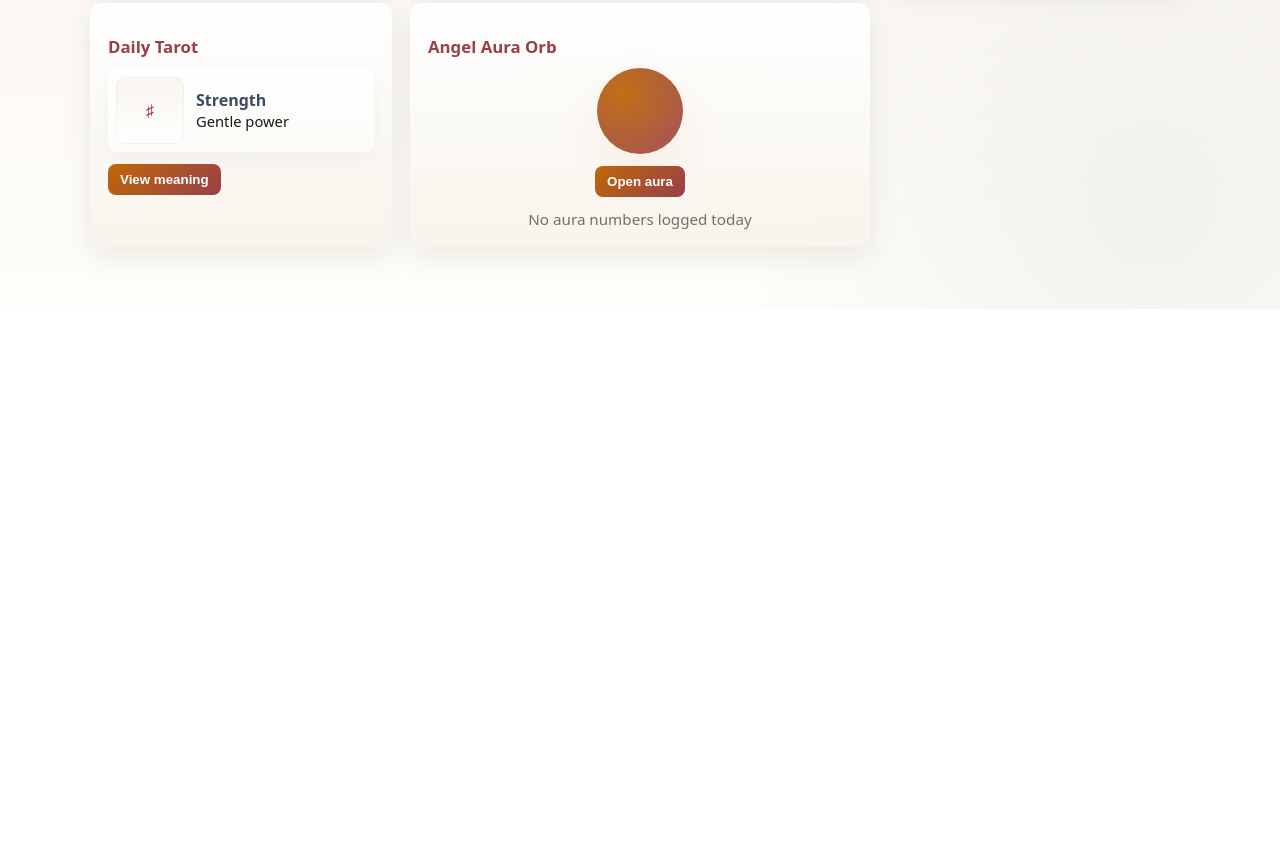
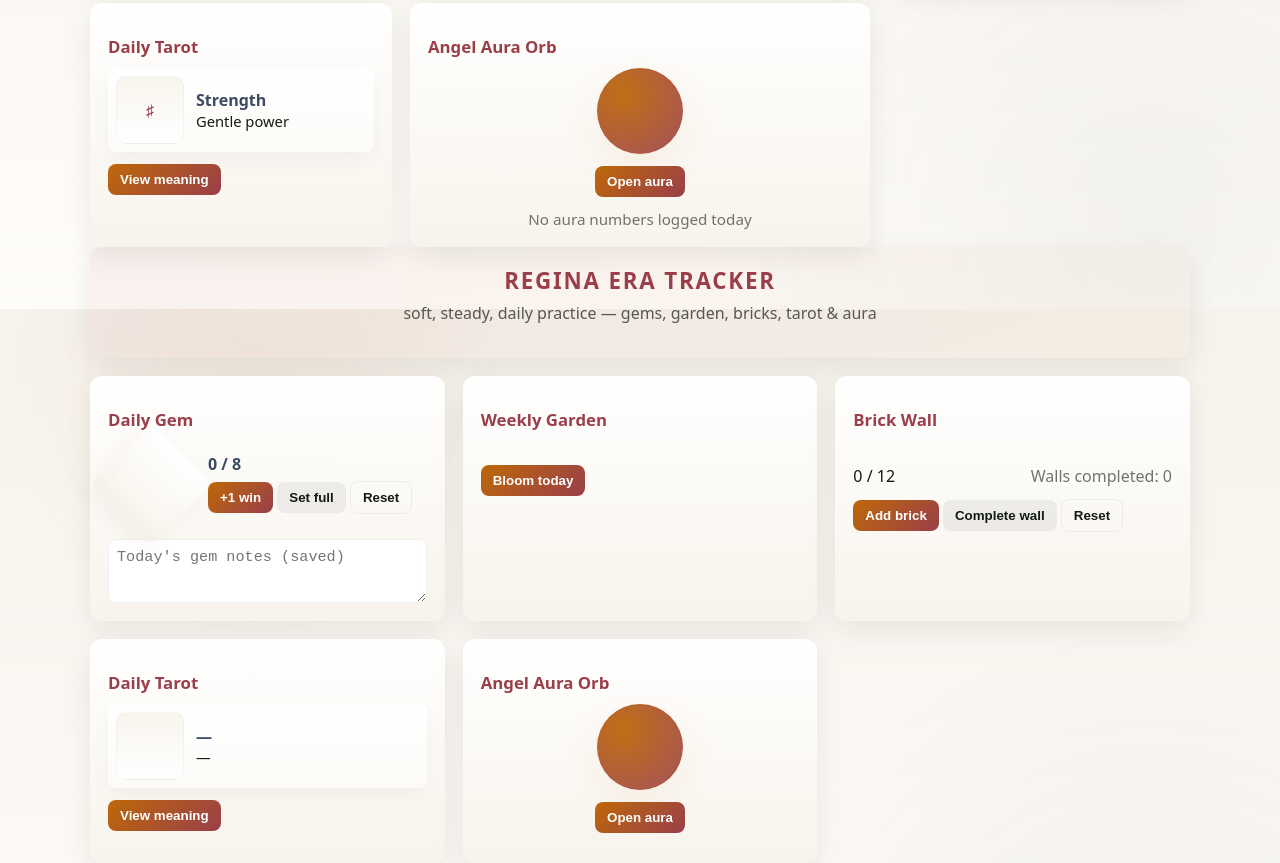
Before and after one commit to reginaspearsbhakta-pixel/BloomGardenTracker, a plain HTML site: page index.html in a window 1280 px wide. Shown: the part 491-1354 px from the top of the page. Before the commit the page ends 800 px from the top, so only its background shows below. Drawn offline with Linux system fonts and the light colour scheme.

Commit message:
Add HTML structure for Regina Era Tracker

```diff
--- a/index.html
+++ b/index.html
@@ -121,7 +121,139 @@
       <pre id="auraLog" class="aura-log"></pre>
     </div>
   </div>
+<!doctype html>
+<html lang="en">
+<head>
+  <meta charset="utf-8" />
+  <meta name="viewport" content="width=device-width,initial-scale=1" />
+  <title>Regina Era Tracker</title>
+  <link rel="stylesheet" href="style.css">
+</head>
+<body>
+  <header class="site-header">
+    <div class="header-inner">
+      <h1 class="app-title">Regina Era Tracker</h1>
+      <p class="subtitle">soft, steady, daily practice — gems, garden, bricks, tarot & aura</p>
+    </div>
+  </header>
+
+  <main class="container">
+    <section class="grid">
+      <!-- Daily Gem Card -->
+      <div class="card" id="cardGem">
+        <h2 class="card-title">Daily Gem</h2>
+        <div class="card-body">
+          <div class="gem-visual-wrap">
+            <!-- diamond rotated container; fill handled by CSS & JS -->
+            <div id="gemDiamond" class="gem-diamond" aria-hidden="true">
+              <div class="gem-fill" id="gemFill"></div>
+              <!-- subtle internal facets for richer look -->
+              <div class="gem-facet facet-a"></div>
+              <div class="gem-facet facet-b"></div>
+              <div class="gem-facet facet-c"></div>
+            </div>
+
+            <div class="gem-info">
+              <div id="gemCount" class="gem-count">0 / 8</div>
+              <div class="gem-controls">
+                <button id="btnGemAdd" class="btn primary">+1 win</button>
+                <button id="btnGemFull" class="btn">Set full</button>
+                <button id="btnGemReset" class="btn neutral">Reset</button>
+              </div>
+            </div>
+          </div>
+          <textarea id="gemNotes" class="notes" placeholder="Today's gem notes (saved)"></textarea>
+        </div>
+      </div>
+
+      <!-- Weekly Garden Card -->
+      <div class="card" id="cardGarden">
+        <h2 class="card-title">Weekly Garden</h2>
+        <div class="card-body">
+          <div id="gardenRow" class="garden-row" aria-label="7 day garden"></div>
+          <div class="garden-controls">
+            <button id="btnBloomToday" class="btn primary">Bloom today</button>
+          </div>
+        </div>
+      </div>
+
+      <!-- Brick Wall Card -->
+      <div class="card" id="cardWall">
+        <h2 class="card-title">Brick Wall</h2>
+        <div class="card-body">
+          <div id="wallGrid" class="wall-grid" aria-hidden="true"></div>
+          <div class="wall-meta">
+            <div id="wallLabel">0 / 12</div>
+            <div id="wallsCompleted" class="muted">Walls completed: 0</div>
+          </div>
+          <div class="wall-controls">
+            <button id="btnAddBrick" class="btn primary">Add brick</button>
+            <button id="btnCompleteWall" class="btn">Complete wall</button>
+            <button id="btnResetWall" class="btn neutral">Reset</button>
+          </div>
+        </div>
+      </div>
+
+      <!-- Tarot Card -->
+      <div class="card" id="cardTarot">
+        <h2 class="card-title">Daily Tarot</h2>
+        <div class="card-body tarot-body">
+          <div id="tarotCard" class="tarot-card" role="group" aria-label="daily tarot">
+            <div id="tarotGlyph" class="tarot-glyph" aria-hidden="true"></div>
+            <div class="tarot-text">
+              <div id="tarotTitle" class="tarot-title">—</div>
+              <div id="tarotTagline" class="tarot-tagline muted">—</div>
+            </div>
+          </div>
+          <div class="tarot-controls">
+            <button id="btnTarotOpen" class="btn primary">View meaning</button>
+          </div>
+        </div>
+      </div>
+
+      <!-- Angel Aura Orb -->
+      <div class="card" id="cardOrb">
+        <h2 class="card-title">Angel Aura Orb</h2>
+        <div class="card-body orb-body">
+          <div id="auraOrb" class="orb" title="Open aura log" role="button" aria-pressed="false"></div>
+          <div class="orb-controls">
+            <button id="btnOpenAura" class="btn primary">Open aura</button>
+          </div>
+          <div id="auraSummary" class="aura-summary muted"></div>
+        </div>
+      </div>
+    </section>
+  </main>
+
+  <!-- Tarot modal -->
+  <div id="modalTarot" class="modal hidden" role="dialog" aria-modal="true" aria-labelledby="tarotTitle">
+    <div class="modal-panel">
+      <button id="btnCloseTarot" class="modal-close" aria-label="Close">×</button>
+      <h3 id="modalTarotTitle">Card</h3>
+      <div id="modalTarotGlyph" class="modal-glyph"></div>
+      <p id="modalTarotMeaning" class="modal-meaning"></p>
+    </div>
+  </div>
+
+  <!-- Aura modal -->
+  <div id="modalAura" class="modal hidden" role="dialog" aria-modal="true" aria-labelledby="auraModalTitle">
+    <div class="modal-panel">
+      <button id="btnCloseAura" class="modal-close" aria-label="Close">×</button>
+      <h3 id="auraModalTitle">Log Angel Numbers</h3>
+      <p class="muted">Enter numbers separated by commas or spaces (e.g., 222, 333 444)</p>
+      <textarea id="auraInput" class="notes" placeholder="222, 333, 444"></textarea>
+      <div style="margin-top:8px; display:flex; gap:8px;">
+        <button id="btnLogAura" class="btn primary">Log numbers</button>
+        <button id="btnClearAuraInput" class="btn neutral">Clear</button>
+      </div>
+      <h4 style="margin-top:12px;">Today's aura log</h4>
+      <pre id="auraLog" class="aura-log"></pre>
+    </div>
+  </div>
 
   <script src="script.js"></script>
 </body>
 </html>
+  <script src="script.js"></script>
+</body>
+</html>
```
